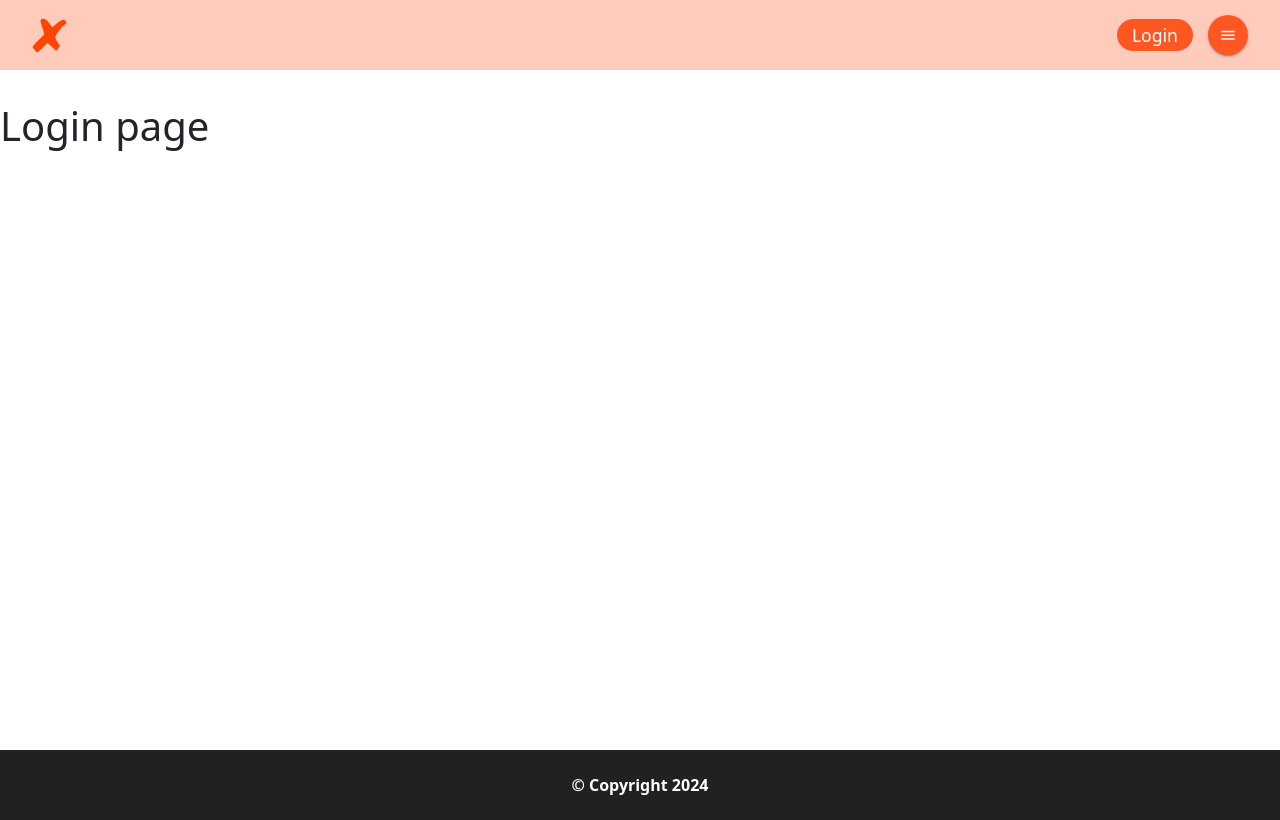
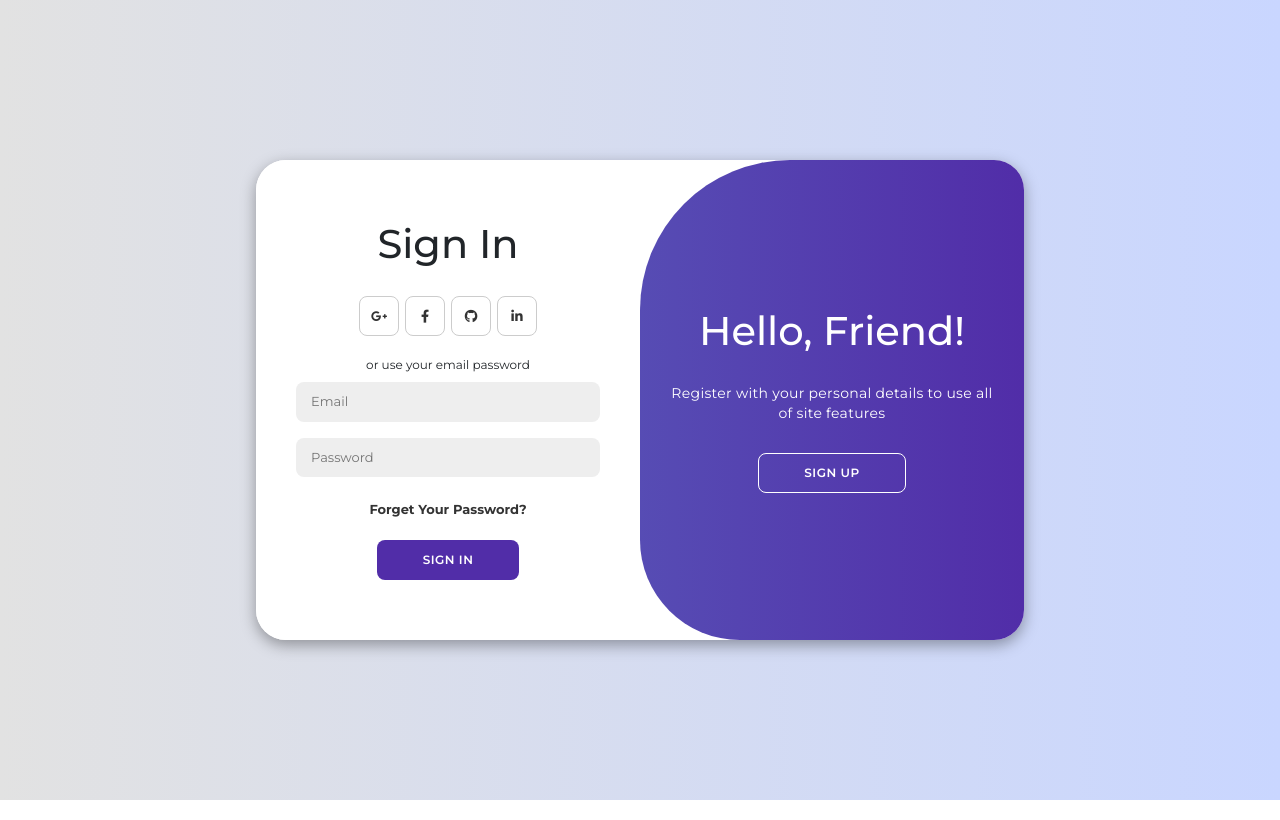
Before and after one commit to akashajaydev/Frotend_Main_APP, a Nuxt app: page /login in a window 1280 px wide. Built offline with nearby package versions, Linux system fonts and the light colour scheme; no server answers; sample sign-in values are in the browser's storage.

Commit message:
Added the login change

```diff
--- a/components/Footer.vue
+++ b/components/Footer.vue
@@ -1,5 +1,5 @@
 <template>
-	<footer class="bg-grey-darken-4 fw-semibold d-flex align-center justify-center mt-5">
+	<footer class="text-white fw-semibold d-flex align-center justify-center mt-5">
 		<p class="text-center mb-0">&copy; Copyright 2024</p>
 	</footer>
 </template>
@@ -7,5 +7,8 @@
 <style scoped>
 footer {
 	height: 70px;
+  background: linear-gradient(to right, #5c6bc0, #512da8);
+  font-family: 'Montserrat', sans-serif;
+  box-shadow: 0 -2px 10px rgba(0,0,0,0.1);
 }
 </style>
--- a/components/Header.vue
+++ b/components/Header.vue
@@ -22,7 +22,7 @@ function goto(path: string) {
 <template>
 	<v-layout>
 		<v-main style="height: 70px">
-			<header class="d-flex justify-between align-center bg-theme-lighten px-8">
+			<header class="d-flex justify-between align-center px-8 custom-header text-white">
 				<NuxtLink href="/" title="XtrasZone Admin Panel">
 					<img src="/logo.svg" alt="Site Logo" class="logo" />
 				</NuxtLink>
@@ -36,24 +36,25 @@ function goto(path: string) {
 						@click="toggleDrawer"
 						icon="mdi-menu"
 						size="small"
-						color="var(--theme)"
-						class="ms-2 text-white"
+						variant="text"
+						color="white"
+						class="ms-2"
 					></v-btn>
 				</div></header
 		></v-main>
-		<v-navigation-drawer v-model="drawer" temporary>
-			<v-list-item
-				v-if="data.admin"
-				:prepend-avatar="adminAvatar"
-				:title="data.admin.name"
-				class="mt-8"
-				:active="route.path === '/profile'"
-				@click="goto('/profile')"
-			></v-list-item>
+		<v-navigation-drawer v-model="drawer" temporary class="components-drawer rounded-e-xl" elevation="5">
+			<div class="pa-4 text-center">
+        <v-avatar size="80" color="purple-lighten-4" class="mb-3">
+          <v-img v-if="data.admin" :src="adminAvatar" alt="Admin"></v-img>
+          <v-icon v-else icon="mdi-account" size="40" color="purple-darken-2"></v-icon>
+        </v-avatar>
+				<h3 class="text-h6 font-weight-bold text-purple-darken-3 mb-1">{{ data.admin ? data.admin.name : 'Guest' }}</h3>
+        <p class="text-caption text-grey">Welcome back!</p>
+			</div>
 
-			<v-divider></v-divider>
+			<v-divider class="mb-2"></v-divider>
 
-			<v-list density="compact" nav>
+			<v-list density="comfortable" nav class="px-3">
 				<template v-if="data.admin">
 					<v-list-item
 						prepend-icon="mdi-home"
@@ -61,6 +62,9 @@ function goto(path: string) {
 						value="home"
 						:active="route.path === '/'"
 						@click="goto('/')"
+            active-color="purple-darken-2"
+            rounded="xl"
+            class="mb-1"
 					/>
 
 					<v-list-item
@@ -69,6 +73,9 @@ function goto(path: string) {
 						value="courses"
 						:active="route.path === '/courses'"
 						@click="goto('/courses')"
+            active-color="purple-darken-2"
+            rounded="xl"
+            class="mb-1"
 					/>
 
 					<v-list-item
@@ -77,6 +84,9 @@ function goto(path: string) {
 						value="orders"
 						:active="route.path === '/orders'"
 						@click="goto('/orders')"
+            active-color="purple-darken-2"
+            rounded="xl"
+            class="mb-1"
 					/>
 
 					<v-list-item
@@ -85,6 +95,9 @@ function goto(path: string) {
 						value="feedbacks"
 						:active="route.path === '/feedbacks'"
 						@click="goto('/feedbacks')"
+            active-color="purple-darken-2"
+            rounded="xl"
+            class="mb-1"
 					/>
 
 					<v-list-item
@@ -93,6 +106,9 @@ function goto(path: string) {
 						value="analytics"
 						:active="route.path === '/analytics'"
 						@click="goto('/analytics')"
+            active-color="purple-darken-2"
+            rounded="xl"
+            class="mb-1"
 					/>
 
 					<v-list-item
@@ -101,6 +117,9 @@ function goto(path: string) {
 						value="coupons"
 						:active="route.path === '/coupons'"
 						@click="goto('/coupons')"
+            active-color="purple-darken-2"
+            rounded="xl"
+            class="mb-1"
 					/>
 
 					<v-list-item
@@ -109,6 +128,9 @@ function goto(path: string) {
 						value="logout"
 						:active="route.path === '/logout'"
 						@click="helpers.logout"
+            active-color="error"
+            rounded="xl"
+            class="mt-4"
 					/>
 				</template>
 
@@ -119,6 +141,8 @@ function goto(path: string) {
 					value="login"
 					:active="route.path === '/login'"
 					@click="goto('/login')"
+          active-color="purple-darken-2"
+          rounded="xl"
 				/>
 			</v-list>
 		</v-navigation-drawer>
@@ -130,19 +154,30 @@ header {
 	height: 70px;
 }
 
+.custom-header {
+  background: linear-gradient(to right, #5c6bc0, #512da8);
+  box-shadow: 0 2px 10px rgba(0,0,0,0.1);
+  font-family: 'Montserrat', sans-serif;
+}
+
+.components-drawer {
+  font-family: 'Montserrat', sans-serif;
+  border: none;
+}
+
 .logo {
 	width: auto;
 	height: 35px;
+  filter: brightness(0) invert(1); /* Make logo white to match theme */
 }
 
 .menu a {
-	color: var(--theme);
+	color: rgba(255, 255, 255, 0.9);
 	text-decoration: none;
-	padding: 3px 15px;
-	margin-inline: 2px;
+	padding: 8px 20px;
+	margin-inline: 4px;
 	font-weight: 500;
-	font-size: 1.1rem;
-	border: 5px solid transparent;
+	font-size: 0.95rem;
 	border-radius: 50px;
 	text-align: center;
 	display: flex;
@@ -151,14 +186,13 @@ header {
 }
 
 .menu a:hover {
-	background-color: var(--theme);
+	background-color: rgba(255, 255, 255, 0.2);
 	color: white;
-	border: 5px solid var(--theme-semi-lighten);
 }
 
 a.active {
-	background-color: var(--theme);
+	background-color: rgba(255, 255, 255, 0.25);
 	color: white;
-	border: 5px solid var(--theme-lighten);
+	font-weight: 600;
 }
 </style>
--- a/nuxt.config.ts
+++ b/nuxt.config.ts
@@ -45,6 +45,10 @@ export default defineNuxtConfig({
           href: '/logo.svg'
         },
         {
+          rel: 'stylesheet',
+          href: 'https://fonts.googleapis.com/css2?family=Montserrat:wght@300;400;500;600;700&display=swap'
+        },
+        {
           href: '/bootstrap.min.css',
           rel: 'stylesheet'
         },
--- a/pages/login.vue
+++ b/pages/login.vue
@@ -1,3 +1,281 @@
+<script setup>
+definePageMeta({
+  layout: false
+})
+
+useHead({
+  link: [
+    { rel: 'stylesheet', href: 'https://cdnjs.cloudflare.com/ajax/libs/font-awesome/6.4.2/css/all.min.css' }
+  ]
+})
+
+const isSignUp = ref(false)
+
+const handleAuth = () => {
+  localStorage.setItem('admin-token', 'dummy-token')
+  navigateTo('/')
+}
+</script>
+
 <template>
-  <h1>Login page</h1>
+  <div class="login-wrapper">
+    <div class="auth-container" :class="{ active: isSignUp }" id="container">
+      <div class="form-container sign-up">
+        <form @submit.prevent="handleAuth">
+          <h1>Create Account</h1>
+          <div class="social-icons">
+            <a href="#" class="icon"><i class="fa-brands fa-google-plus-g"></i></a>
+            <a href="#" class="icon"><i class="fa-brands fa-facebook-f"></i></a>
+            <a href="#" class="icon"><i class="fa-brands fa-github"></i></a>
+            <a href="#" class="icon"><i class="fa-brands fa-linkedin-in"></i></a>
+          </div>
+          <span>or use your email for registeration</span>
+          <input type="text" placeholder="Name">
+          <input type="email" placeholder="Email">
+          <input type="password" placeholder="Password">
+          <button>Sign Up</button>
+        </form>
+      </div>
+      <div class="form-container sign-in">
+        <form @submit.prevent="handleAuth">
+          <h1>Sign In</h1>
+          <div class="social-icons">
+            <a href="#" class="icon"><i class="fa-brands fa-google-plus-g"></i></a>
+            <a href="#" class="icon"><i class="fa-brands fa-facebook-f"></i></a>
+            <a href="#" class="icon"><i class="fa-brands fa-github"></i></a>
+            <a href="#" class="icon"><i class="fa-brands fa-linkedin-in"></i></a>
+          </div>
+          <span>or use your email password</span>
+          <input type="email" placeholder="Email">
+          <input type="password" placeholder="Password">
+          <a href="#">Forget Your Password?</a>
+          <button>Sign In</button>
+        </form>
+      </div>
+      <div class="toggle-container">
+        <div class="toggle">
+          <div class="toggle-panel toggle-left">
+            <h1>Welcome Back!</h1>
+            <p>Enter your personal details to use all of site features</p>
+            <button class="hidden" id="login" @click="isSignUp = false">Sign In</button>
+          </div>
+          <div class="toggle-panel toggle-right">
+            <h1>Hello, Friend!</h1>
+            <p>Register with your personal details to use all of site features</p>
+            <button class="hidden" id="register" @click="isSignUp = true">Sign Up</button>
+          </div>
+        </div>
+      </div>
+    </div>
+  </div>
 </template>
+
+<style scoped>
+@import url('https://fonts.googleapis.com/css2?family=Montserrat:wght@300;400;500;600;700&display=swap');
+
+.login-wrapper {
+  background-color: #c9d6ff;
+  background: linear-gradient(to right, #e2e2e2, #c9d6ff);
+  display: flex;
+  align-items: center;
+  justify-content: center;
+  flex-direction: column;
+  height: 100vh;
+  margin: 0;
+  padding: 0;
+  box-sizing: border-box;
+  font-family: 'Montserrat', sans-serif;
+}
+
+.auth-container {
+  background-color: #fff;
+  border-radius: 30px;
+  box-shadow: 0 5px 15px rgba(0, 0, 0, 0.35);
+  position: relative;
+  overflow: hidden;
+  width: 768px;
+  max-width: 100%;
+  min-height: 480px;
+}
+
+.auth-container p {
+  font-size: 14px;
+  line-height: 20px;
+  letter-spacing: 0.3px;
+  margin: 20px 0;
+}
+
+.auth-container span {
+  font-size: 12px;
+}
+
+.auth-container a {
+  color: #333;
+  font-size: 13px;
+  text-decoration: none;
+  margin: 15px 0 10px;
+}
+
+.auth-container button {
+  background-color: #512da8;
+  color: #fff;
+  font-size: 12px;
+  padding: 10px 45px;
+  border: 1px solid transparent;
+  border-radius: 8px;
+  font-weight: 600;
+  letter-spacing: 0.5px;
+  text-transform: uppercase;
+  margin-top: 10px;
+  cursor: pointer;
+}
+
+.auth-container button.hidden {
+  background-color: transparent;
+  border-color: #fff;
+}
+
+.auth-container form {
+  background-color: #fff;
+  display: flex;
+  align-items: center;
+  justify-content: center;
+  flex-direction: column;
+  padding: 0 40px;
+  height: 100%;
+}
+
+.auth-container input {
+  background-color: #eee;
+  border: none;
+  margin: 8px 0;
+  padding: 10px 15px;
+  font-size: 13px;
+  border-radius: 8px;
+  width: 100%;
+  outline: none;
+}
+
+.form-container {
+  position: absolute;
+  top: 0;
+  height: 100%;
+  transition: all 0.6s ease-in-out;
+}
+
+.sign-in {
+  left: 0;
+  width: 50%;
+  z-index: 2;
+}
+
+.auth-container.active .sign-in {
+  transform: translateX(100%);
+}
+
+.sign-up {
+  left: 0;
+  width: 50%;
+  opacity: 0;
+  z-index: 1;
+}
+
+.auth-container.active .sign-up {
+  transform: translateX(100%);
+  opacity: 1;
+  z-index: 5;
+  animation: move 0.6s;
+}
+
+@keyframes move {
+  0%, 49.99% {
+    opacity: 0;
+    z-index: 1;
+  }
+  50%, 100% {
+    opacity: 1;
+    z-index: 5;
+  }
+}
+
+.social-icons {
+  margin: 20px 0;
+}
+
+.social-icons a {
+  border: 1px solid #ccc;
+  border-radius: 20%;
+  display: inline-flex;
+  justify-content: center;
+  align-items: center;
+  margin: 0 3px;
+  width: 40px;
+  height: 40px;
+}
+
+.toggle-container {
+  position: absolute;
+  top: 0;
+  left: 50%;
+  width: 50%;
+  height: 100%;
+  overflow: hidden;
+  transition: all 0.6s ease-in-out;
+  border-radius: 150px 0 0 100px;
+  z-index: 1000;
+}
+
+.auth-container.active .toggle-container {
+  transform: translateX(-100%);
+  border-radius: 0 150px 100px 0;
+}
+
+.toggle {
+  background-color: #512da8;
+  height: 100%;
+  background: linear-gradient(to right, #5c6bc0, #512da8);
+  color: #fff;
+  position: relative;
+  left: -100%;
+  height: 100%;
+  width: 200%;
+  transform: translateX(0);
+  transition: all 0.6s ease-in-out;
+}
+
+.auth-container.active .toggle {
+  transform: translateX(50%);
+}
+
+.toggle-panel {
+  position: absolute;
+  width: 50%;
+  height: 100%;
+  display: flex;
+  align-items: center;
+  justify-content: center;
+  flex-direction: column;
+  padding: 0 30px;
+  text-align: center;
+  top: 0;
+  transform: translateX(0);
+  transition: all 0.6s ease-in-out;
+}
+
+.toggle-left {
+  transform: translateX(-200%);
+}
+
+.auth-container.active .toggle-left {
+  transform: translateX(0);
+}
+
+.toggle-right {
+  right: 0;
+  transform: translateX(0);
+}
+
+.auth-container.active .toggle-right {
+  transform: translateX(200%);
+}
+</style>
```
Also changed, not shown: utils/helpers.ts (+13 -1 lines). Lines whose indentation alone changed are shown as unchanged.
